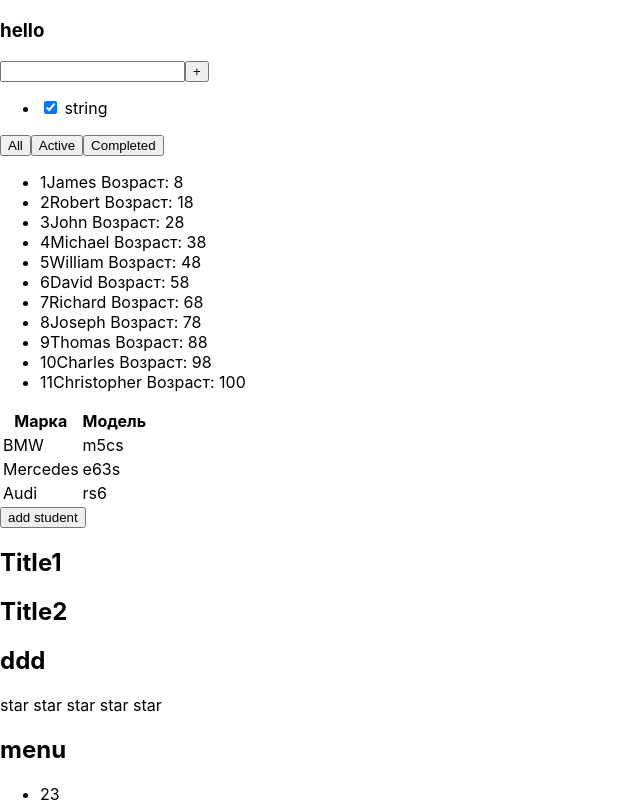
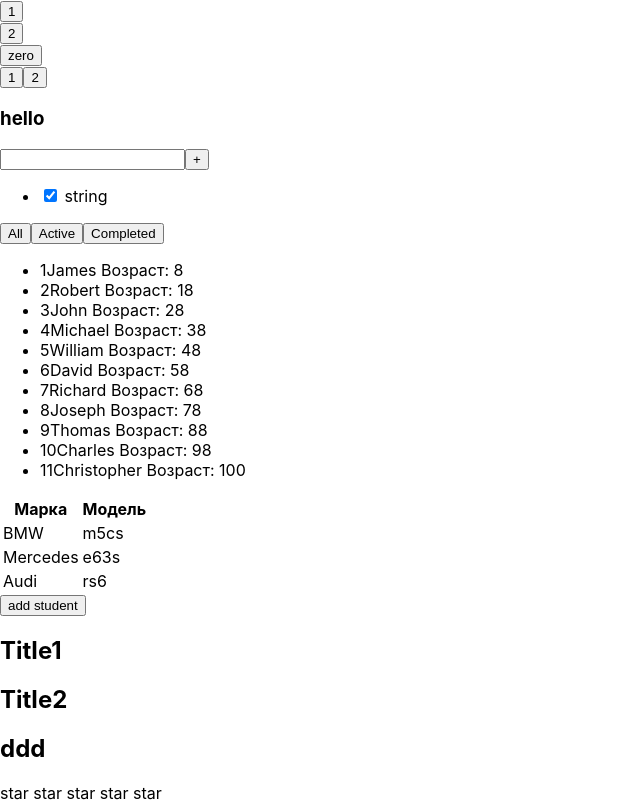
Before and after one commit to Knakna/learn-react, a React (Create React App) app: page / in a window 1280 px wide. Shown: the top 802 px of the page, without its empty margins (0-640 px from the left). Built offline with nearby package versions, Linux system fonts and the light colour scheme.

Commit message:
add universal button template

```diff
--- a/src/App.tsx
+++ b/src/App.tsx
@@ -5,6 +5,8 @@ import Accordion from './react/accordion/Accordion';
 import Title from './react/title/Title';
 import {Rating} from './react/rating/Rating';
 import OnOff from './react/onOff/OnOff';
+import {Button} from './react/Button';
+import {UniversalButton} from './react/UniversalButton';
 
 
 export type TopCarType = {
@@ -40,8 +42,27 @@ function App() {
         setStudents([...students, {id: 12, name: 'Chris', age: 101}])
     }
 
+    const Button1Foo = (sub: string, age: number, adress: string) => {
+        console.log(sub, age, adress)
+    }
+
+    const Button2Foo = (sub: string) => {
+        console.log(sub)
+    }
+
+    const Button3Foo = () => {
+        console.log('zero')
+    }
+
     return (
         <>
+            <UniversalButton name={'1'} callBack={() => Button1Foo('Vasia', 21, 'Minsk')}/>
+            {/*<UniversalButton name ={'2'} callBack={Button2Foo}/>*/}
+            <UniversalButton name={'2'} callBack={() => Button2Foo('Olia')}/>
+            <UniversalButton name={'zero'} callBack={Button3Foo}/>
+
+            <Button/>
+
 
             <ToDoList title={'hello'} tasks={[
                 {
@@ -58,8 +79,8 @@ function App() {
             <Title value={'Title2'}/>
             <Title/>
             <Rating value={0}/>
-            <Accordion title={"menu"} number={23} collapsed={false}/>
-            <Accordion title={"users"} number={55} collapsed={true}/>
+            <Accordion title={'menu'} number={23} collapsed={false}/>
+            <Accordion title={'users'} number={55} collapsed={true}/>
             <Rating value={1}/>
             <Rating value={2}/>
             <Rating value={3}/>
--- /dev/null
+++ b/src/react/Button.tsx
@@ -0,0 +1,41 @@
+import React from 'react';
+// import React, {MouseEvent} from 'react';
+
+
+export function Button() {
+
+    /*    const myFirstButton = (event: MouseEvent<HTMLButtonElement>) => {
+            console.log('bye')
+        }
+        const mySecondButton = (event: MouseEvent<HTMLButtonElement>) => {
+            console.log('hello')
+        }*/
+/*    const onclickHandler = (name: string) => {
+        console.log(name)
+    }*/
+
+    const foo1 = () => {
+        console.log(100200)
+    }
+
+    const foo2 = (num:number) => {
+        console.log(num)
+    }
+
+    return (
+        <div>
+            {/* <button onClick={(event) => {
+                console.log("hello")}}>1</button>*/}
+      {/*      <button onClick={(event: MouseEvent<HTMLButtonElement>) => onclickHandler('V')}>2</button>
+            <button onClick={(event: MouseEvent<HTMLButtonElement>) => onclickHandler('Q')}>1</button>
+            <button onClick={() => {onclickHandler("some info")}}>3</button>*/}
+
+            <button onClick={foo1}>1</button>
+            <button onClick={() => {foo2 (100200)}}>2</button>
+            {/*<button onClick={(event: MouseEvent<HTMLButtonElement>) => onclickHandler('Q')}>1</button>*/}
+
+        </div>
+    );
+
+
+}
--- /dev/null
+++ b/src/react/UniversalButton.tsx
@@ -0,0 +1,21 @@
+import React from 'react';
+
+
+type UniversalButtonType = {
+    name: string
+    callBack: () => void
+}
+
+export function UniversalButton(props: UniversalButtonType) {
+
+    const onClickHandler = () => {
+        // console.log('aaa')
+        props.callBack()
+    }
+
+    return (
+        <div>
+            <button onClick={onClickHandler}>{props.name}</button>
+        </div>
+    );
+}
```
